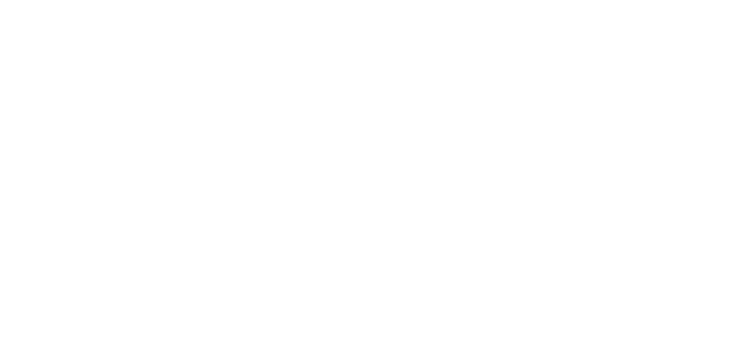
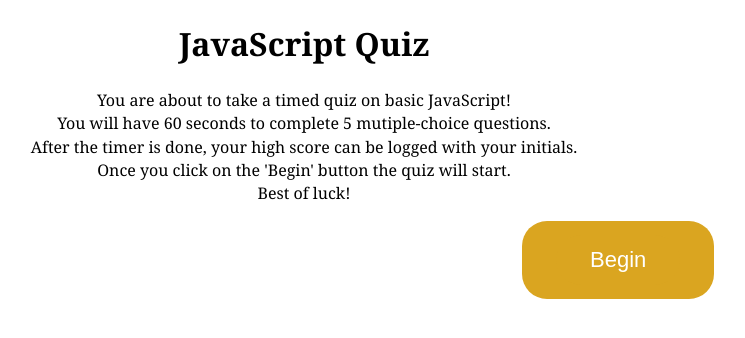
Before and after one commit to verokoles/java-code-quiz, a plain HTML site: page index.html in a window 1280 px wide. Shown: the whole page, without its empty margins (336-1081 px from the left). Drawn offline with Linux system fonts and the light colour scheme.

Commit message:
create begin page

```diff
--- a/assets/script.js
+++ b/assets/script.js
@@ -1 +1,5 @@
-java
+var timerEl = document.getElementById('countdown');
+
+function countdown() {
+    var timeLeft = 5;
+}
--- a/assets/style.css
+++ b/assets/style.css
@@ -1 +1,53 @@
-root:
+.container {
+    margin: auto;
+    width: 100%;
+    height: 100px;
+    text-align: center;
+    font-family: Georgia, 'Times New Roman', Times, serif;
+    font-weight: lighter;
+    line-height: 1.45;
+  }
+
+  .page-title {
+    margin-bottom: 20px;
+    margin: auto;
+    width: 100%;
+    height: 100px;
+    text-align: center;
+  }
+
+  #main {
+    margin-bottom: 20px;
+    font-size: 100px;
+    width: 100%;
+    height: 25px;
+
+
+  }
+
+  .button {
+    border: none;
+    background-color: goldenrod;
+    border-radius: 25px;
+    color: hsl(0, 0%, 100%);
+    display: inline-block;
+    font-size: 22px;
+    line-height: 22px;
+    margin: 100px 14px 16px 850px;
+    padding: 14px 34px;
+    text-align: center;
+    cursor: pointer;
+
+  }
+  .btn {
+    border: none;
+    background-color: goldenrod;
+    border-radius: 25px;
+    color: hsl(0, 0%, 100%);
+    display: inline-block;
+    font-size: 22px;
+    line-height: 22px;
+    padding: 14px 34px;
+    text-align: center;
+    cursor: pointer;
+  }
--- a/index.html
+++ b/index.html
@@ -1 +1,33 @@
-<!DOCTYPE>
+<!DOCTYPE html>
+<html lang="en">
+
+<head>
+    <meta charset="UTF-8">
+    <meta name="viewport" content="width=device-width, initial-scale=1.0">
+    <meta http-equiv="X-UA-Compatible" content="ie=edge">
+    <title>JavaScript Quiz</title>
+    <link rel="stylesheet" href="assets/style.css">
+</head>
+<body>
+<header>
+    <div class="container">
+    <h1 class="page title">JavaScript Quiz</h1>
+    <p>You are about to take a timed quiz on basic JavaScript! <br>
+        You will have 60 seconds to complete 5 mutiple-choice questions.<br>
+        After the timer is done, your high score can be logged with your initials. <br>
+        Once you click on the 'Begin' button the quiz will start. <br>
+         Best of luck!</p>
+        <h2 id="countdown"></h2>
+      <p id="main"></p>
+    </div>
+    <div class="button">
+        <button id="generate" class="btn">Begin</button>
+      </div>
+
+
+</header>
+<script src="assets\script.js"></script>
+</body>
+
+
+</html>
```
